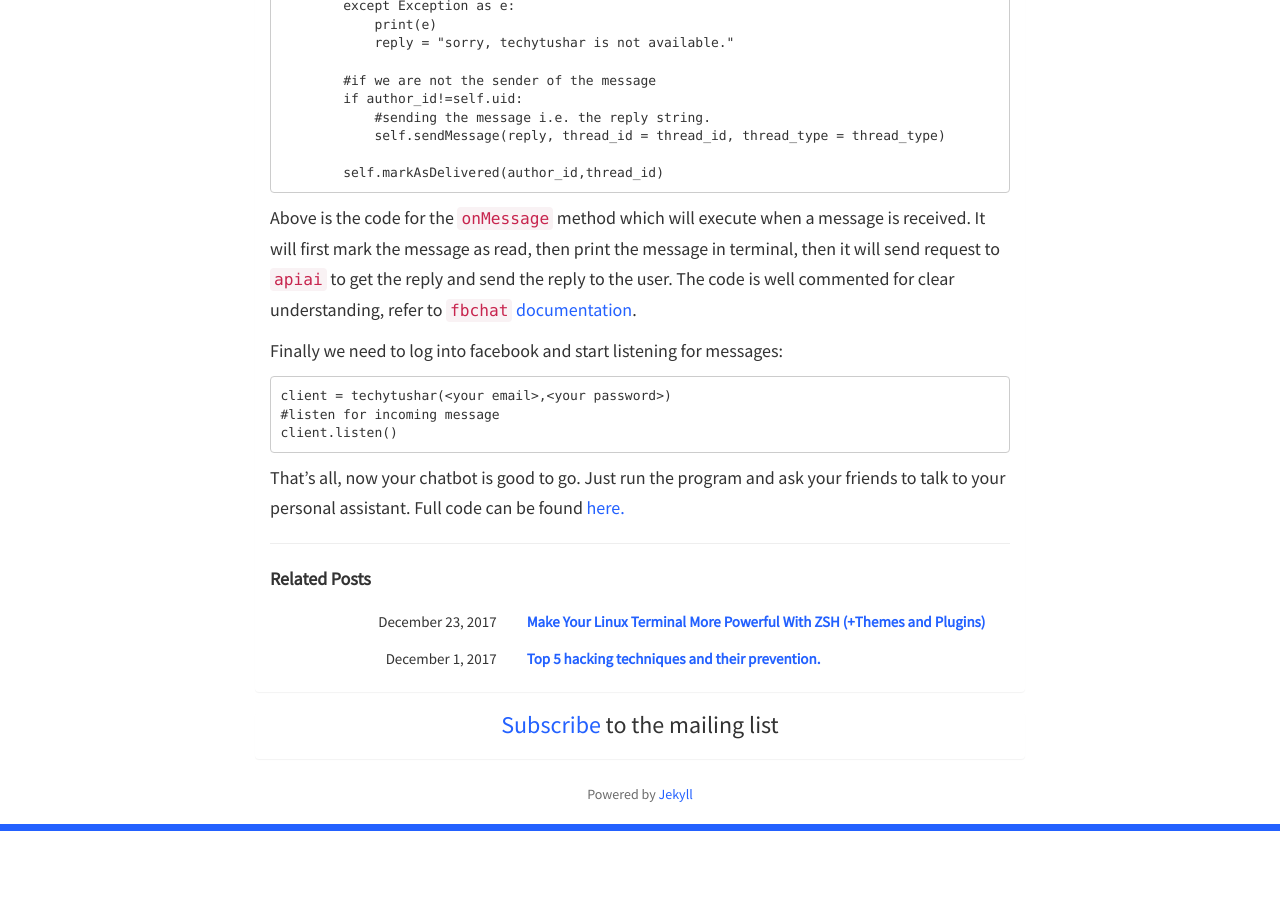
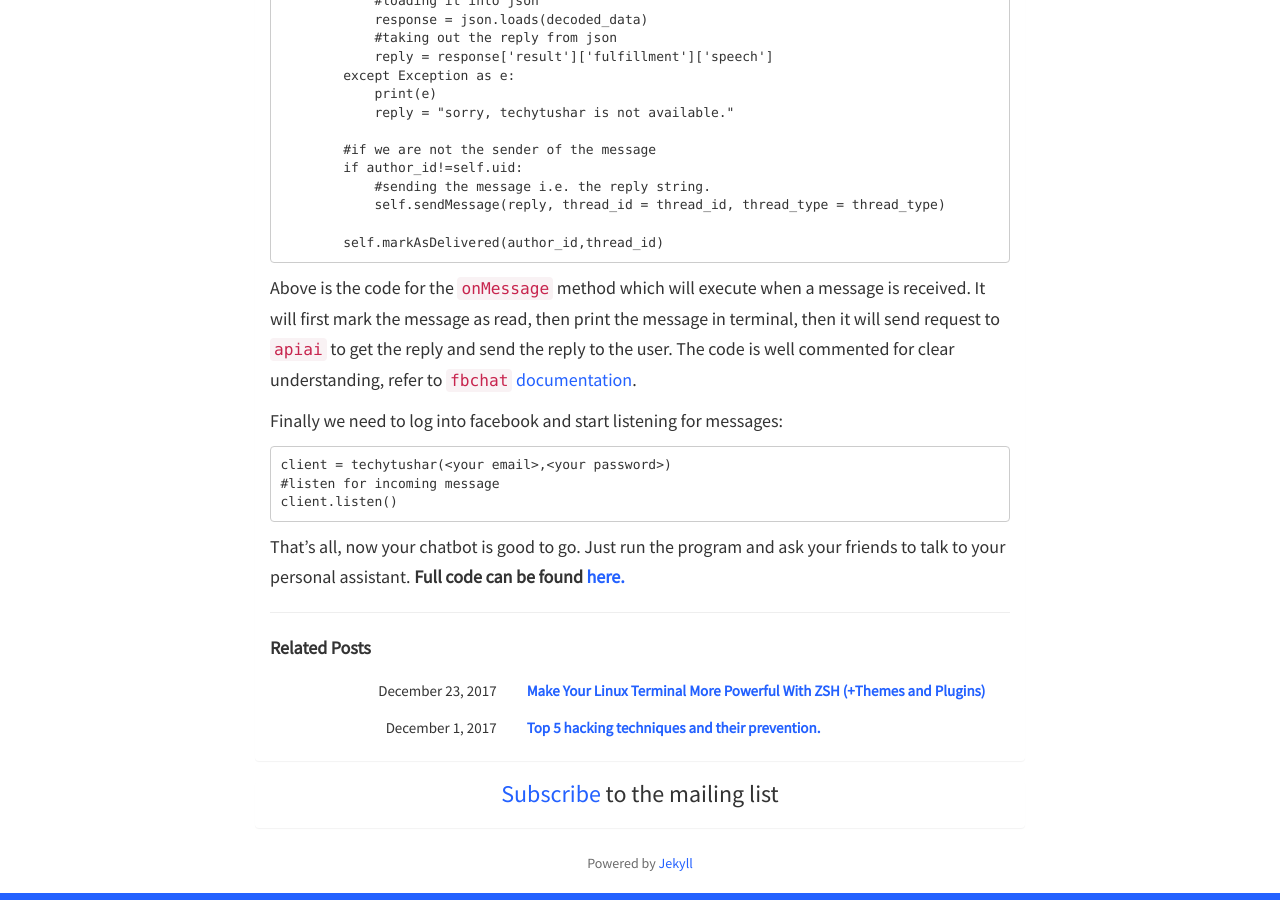
Before and after one commit to techytushar/techytushar.github.io, a Jekyll site: the page built from _posts/2018-01-02-post3.md, in a window 1280 px wide and 900 px high, scrolled down 2637 px. Built offline with Jekyll 4.4.1, drawn with Linux system fonts in a browser that asks for light colours; nearby versions of some CDN libraries; comment, search, counter and statistics services are not loaded; before the commit the page ends 3468 px from its top, so only the background shows below that; some of the changed text lies outside the part shown.

````diff
--- a/_posts/2018-01-02-post3.md
+++ b/_posts/2018-01-02-post3.md
@@ -8,7 +8,7 @@ tags:
 - API AI
 ---
 
-#BUILD A SIMPLE FACEBOOK MESSENGER CHATBOT USING PYTHON AND DIALOGFLOW
+# BUILD A SIMPLE FACEBOOK MESSENGER CHATBOT USING PYTHON AND DIALOGFLOW
 
 <img src="{{site.baseurl}}/static/blog_images/chatbot.jpeg" class="img-responsive" alt="make a facebook messenger chatbot using python and dialogflow api ai">
 
@@ -27,6 +27,7 @@ pip install fbchat
 ```
 pip install apiai
 ```
+
 ### Setting up Dialogflow :
 - Before we continue to the coding part we need to set up a Dialogflow account. Go to the <a href="https://console.dialogflow.com/api-client/" target="_blank">website</a> and sign up for a free account.
 - After logging in, you will be redirected to the Dialogflow dashboard. In the left side menu scroll down and click on the **Small Talk**.
@@ -104,4 +105,6 @@ client = techytushar(<your email>,<your password>)
 client.listen()
 ```
 
-That's all, now your chatbot is good to go. Just run the program and ask your friends to talk to your personal assistant. Full code can be found <a href="https://github.com/techytushar/fb_messenger_chatbot" target="_blank">here.</a>
+
+That's all, now your chatbot is good to go. Just run the program and ask your friends to talk to your personal assistant.
+<b>Full code can be found <a href="https://github.com/techytushar/fb_messenger_chatbot" target="_blank">here.</a></b>
````
